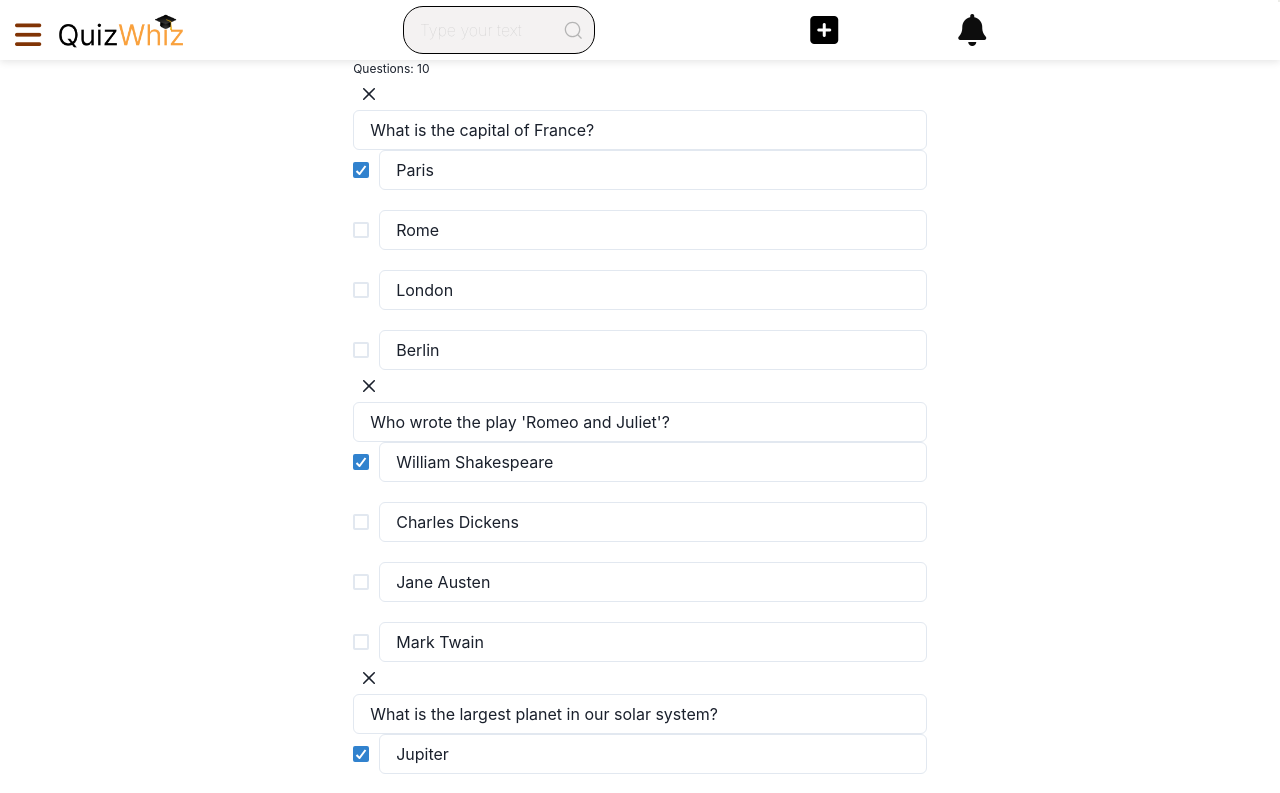
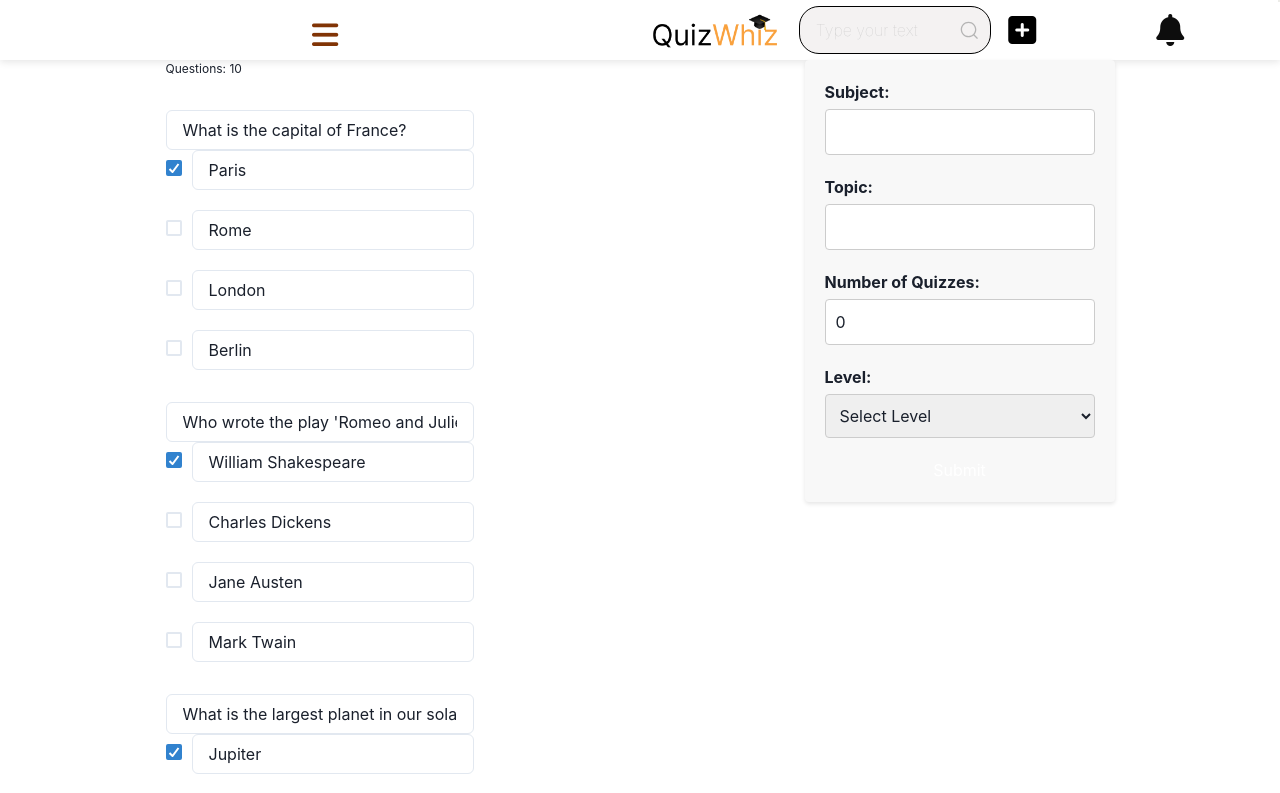
Before and after one commit to Bolexzy/QUIZWHIZ, a React (Create React App) app in the folder client-backend/: page /dashboard/setquiz in a window 1280 px wide. Shown: the top 793 px of the page. Built offline with nearby package versions, Linux system fonts and the light colour scheme.

Commit message:
made the AI quiz generator component visible

```diff
--- a/client-backend/src/components/quiz_settings_components/QuizSettingPage.js
+++ b/client-backend/src/components/quiz_settings_components/QuizSettingPage.js
@@ -1,10 +1,11 @@
 import React, { useState, useEffect } from 'react';
-import { Button } from '@chakra-ui/react';
+import { Button, Flex, Box } from '@chakra-ui/react';
 import { Container } from '@chakra-ui/react'
 import { v4 } from "uuid";
 import DisplayQuestions from './DisplayQuestions';
 import questions from '../../set_quiz_questions.json';
 import QuizInfo from './QuizInfo';
+import AIQuestionGenerator from './ai_question_generator/AIQuestionGenerator';
 
 export default function QuizSettingPage() {
     const [quiz, setQuiz] = useState(questions);
@@ -75,11 +76,16 @@ export default function QuizSettingPage() {
 
     return (
         <>
-            <Container>
-                <QuizInfo quiz={quiz} />
-                <DisplayQuestions quiz={quiz} removeQuestion={removeQuestion} setQuestiontext={setQuestiontext} setOptionsText={setOptionsText} addOptionToCorrectAnswer={addOptionToCorrectAnswer} />
-                <Button colorScheme='blue' onClick={createNewQuestionObject}>+ Add Question</Button>
-            </Container>
+            <Flex justifyContent="space-around">
+                <Box>
+                    <QuizInfo quiz={quiz} />
+                    <DisplayQuestions quiz={quiz} removeQuestion={removeQuestion} setQuestiontext={setQuestiontext} setOptionsText={setOptionsText} addOptionToCorrectAnswer={addOptionToCorrectAnswer} />
+                    <Button colorScheme='blue' onClick={createNewQuestionObject}>+ Add Question</Button>
+                </Box>
+                <Box>
+                    <AIQuestionGenerator />
+                </Box>
+            </Flex>
         </>
     )
 }
--- a/client-backend/src/components/quiz_settings_components/ai_question_generator/AIQuestionGenerator.js
+++ b/client-backend/src/components/quiz_settings_components/ai_question_generator/AIQuestionGenerator.js
@@ -1,7 +1,7 @@
 import React, { useState } from 'react';
 import './AIQuestionGenerator.css'; // Import the CSS file for styling
 
-const QuizForm = () => {
+const AIQuestionGenerator = () => {
   const [subject, setSubject] = useState('');
   const [topic, setTopic] = useState('');
   const [numOfQuizzes, setNumOfQuizzes] = useState(0);
@@ -69,4 +69,4 @@ const QuizForm = () => {
   );
 };
 
-export default QuizForm;
+export default AIQuestionGenerator;
```
